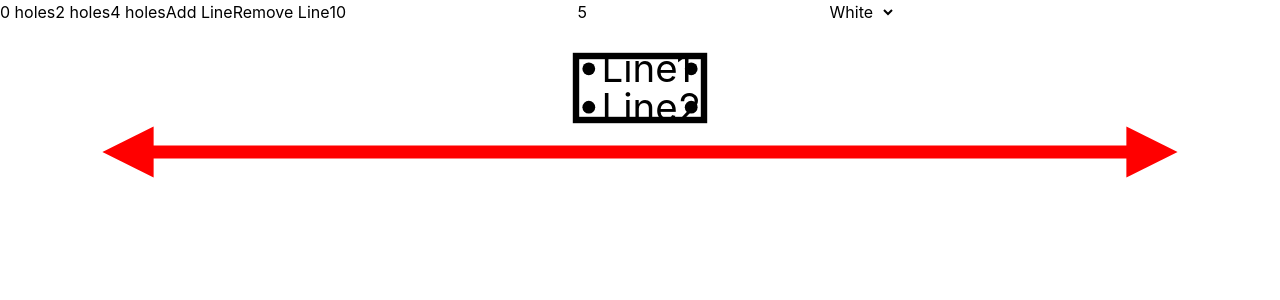
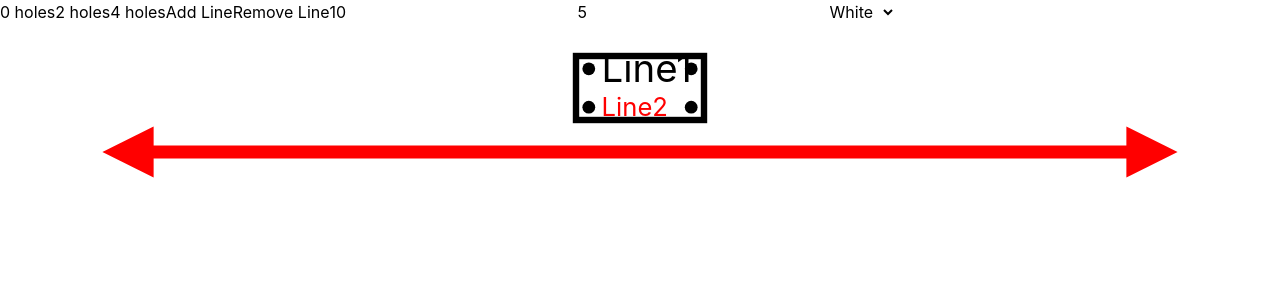
Before and after one commit to RichoHa/label-builder, a React (Vite) app: page / in a window 1280 px wide. Shown: the top 300 px of the page. Built offline with nearby package versions, Linux system fonts and the light colour scheme.

Commit message:
Add per-line font size and colour, fix Add Line to match line shape

```diff
--- a/src/App.jsx
+++ b/src/App.jsx
@@ -6,7 +6,10 @@ export default function App() {
   const [rectWidth, setRectWidth] = useState(10);
   const [rectHeight, setRectHeight] = useState(5);
   const [bgColor, setBgColor] = useState("white");
-  const [lines, setLines] = useState([{ text: "Line1" }, { text: "Line2" }]);
+  const [lines, setLines] = useState([
+    { text: "Line1", fontSize: 3, colour: "black" },
+    { text: "Line2", fontSize: 2, colour: "red" },
+  ]);
   const lineGap = 3;
 
   const StartRectX = 45;
@@ -45,7 +48,14 @@ export default function App() {
       <button onClick={() => setHoleCount(0)}>0 holes</button>
       <button onClick={() => setHoleCount(2)}>2 holes</button>
       <button onClick={() => setHoleCount(4)}>4 holes</button>
-      <button onClick={() => setLines([...lines, { text: "New Line" }])}>
+      <button
+        onClick={() =>
+          setLines([
+            ...lines,
+            { text: "New Line", fontSize: 5, colour: "green" },
+          ])
+        }
+      >
         Add Line
       </button>
       <button onClick={() => setLines(lines.slice(0, -1))}>Remove Line</button>
--- a/src/component/LabelPreview.jsx
+++ b/src/component/LabelPreview.jsx
@@ -5,7 +5,6 @@ export default function LabelPreview({
   holeR,
   StartRectX,
   StartRectY,
-  fontSize,
   bgColor,
   lines,
   lineGap,
@@ -52,10 +51,10 @@ export default function LabelPreview({
             rectHeight / 2 -
             ((lines.length - 1) * lineGap) / 2 +
             i * lineGap +
-            fontSize * 0.35
+            line.fontSize * 0.35
           }
-          font-size={fontSize}
-          fill="black"
+          font-size={line.fontSize}
+          fill={line.colour}
         >
           {line.text}
         </text>
```
